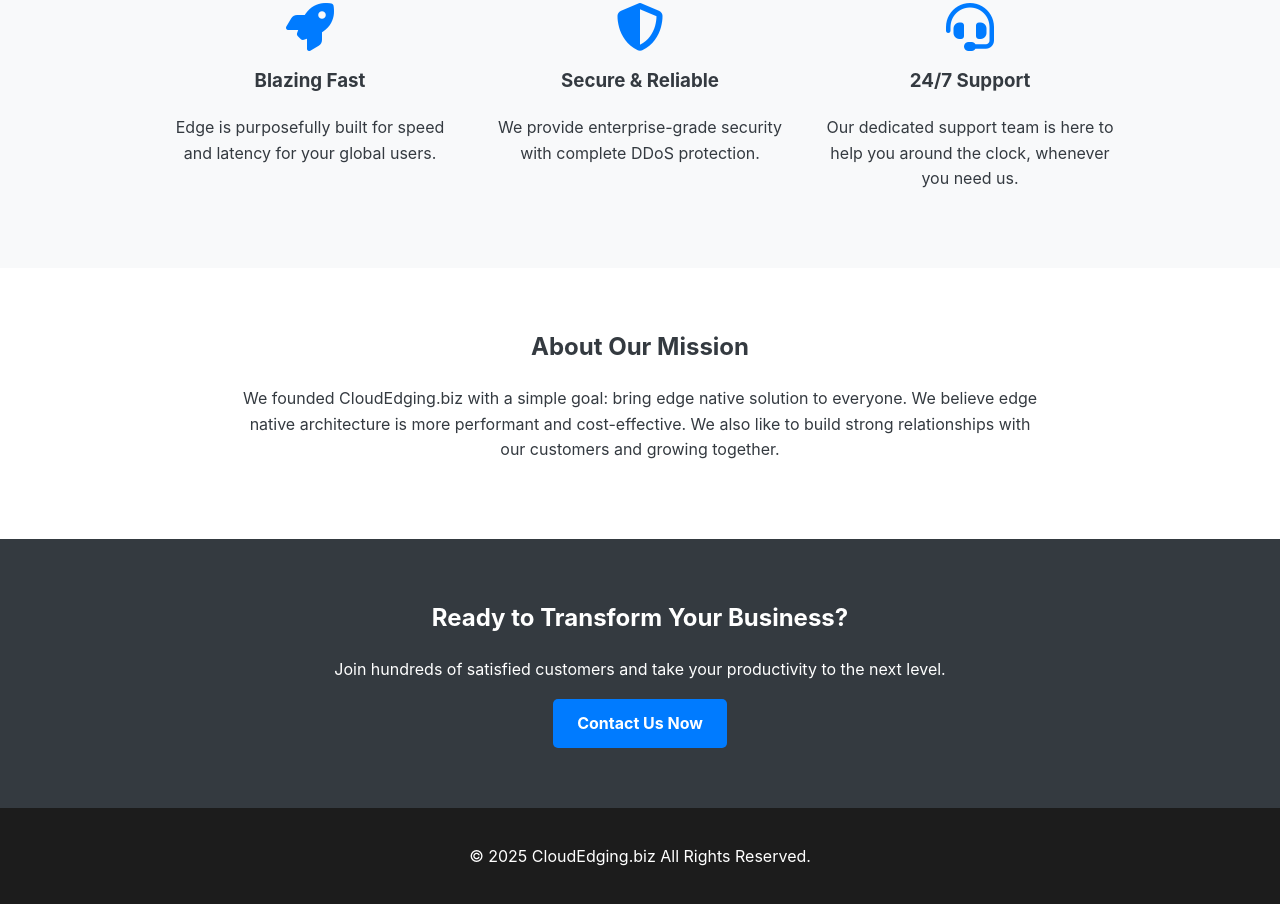
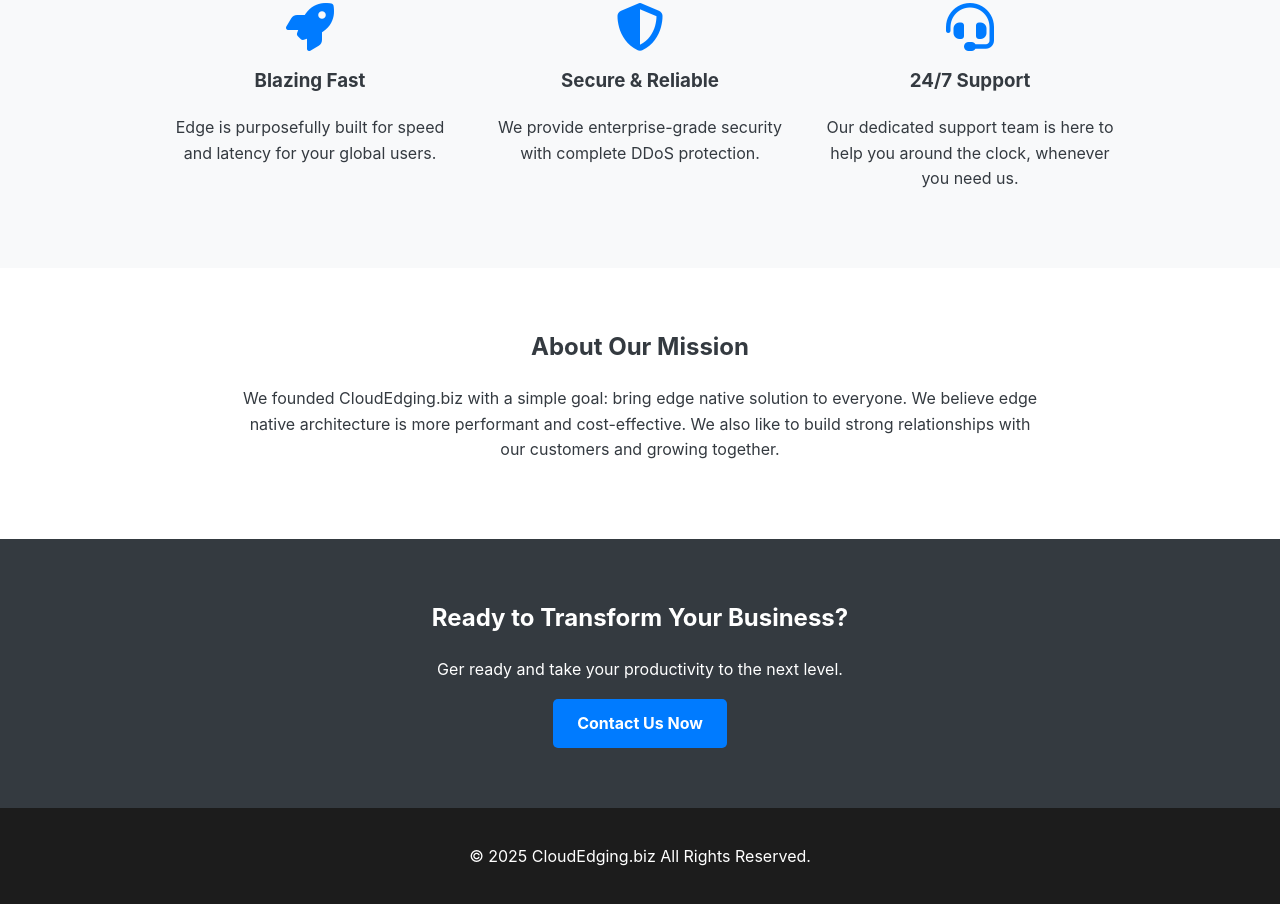
Before and after one commit to mikerock33212/cloudedgingfrontend, a plain HTML site: page index.html in a window 1280 px wide. Shown: the part 987-1891 px from the top of the page. Drawn offline with Linux system fonts and the light colour scheme.

Commit message:
changed main page

```diff
--- a/index.html
+++ b/index.html
@@ -74,7 +74,7 @@
         <!-- Final Call to Action (CTA) -->
         <section id="contact" class="cta-final">
             <h2>Ready to Transform Your Business?</h2>
-            <p>Join hundreds of satisfied customers and take your productivity to the next level.</p>
+            <p>Ger ready and take your productivity to the next level.</p>
             <a href="mailto:runze@cloudedging.biz" class="cta-button">Contact Us Now</a>
         </section>
     </main>
```
